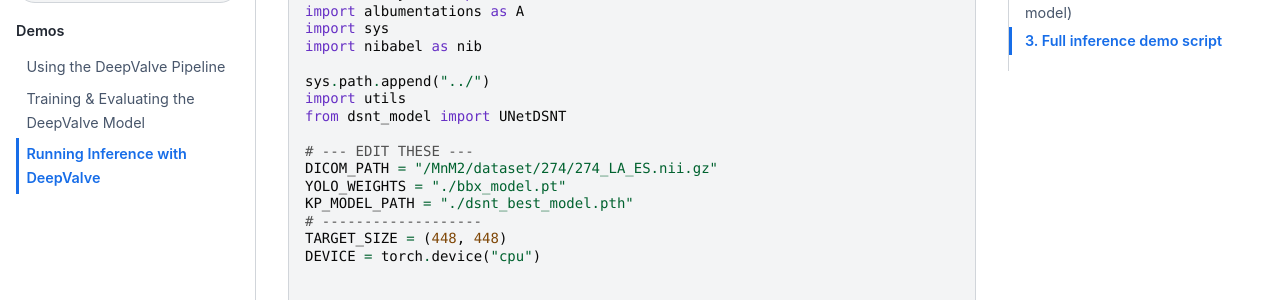
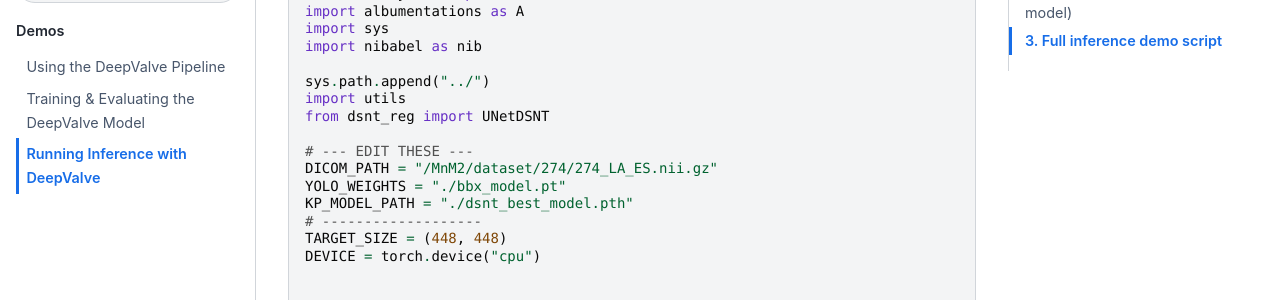
Before and after one commit to giuliamonopoli/deepvalve-paper, a Jupyter Book: the page built from docs/inference.md, in a window 1280 px wide and 900 px high, scrolled down 1446 px. Shown: the part 152-452 px from the top of the window. Built offline with Jupyter Book 1.0.4 settings and Sphinx 7.4.7 and the Sphinx Book theme 1.1.4, drawn with Linux system fonts in a browser that asks for light colours.

Commit message:
fix spelling issues

```diff
--- a/docs/inference.md
+++ b/docs/inference.md
@@ -55,7 +55,7 @@ import nibabel as nib
 
 sys.path.append("../")
 import utils
-from dsnt_model import UNetDSNT
+from dsnt_reg import UNetDSNT
 
 # --- EDIT THESE ---
 DICOM_PATH = "/MnM2/dataset/274/274_LA_ES.nii.gz"
```
Also changed, not shown: other parts of docs/inference.md (+1 -1 lines).
